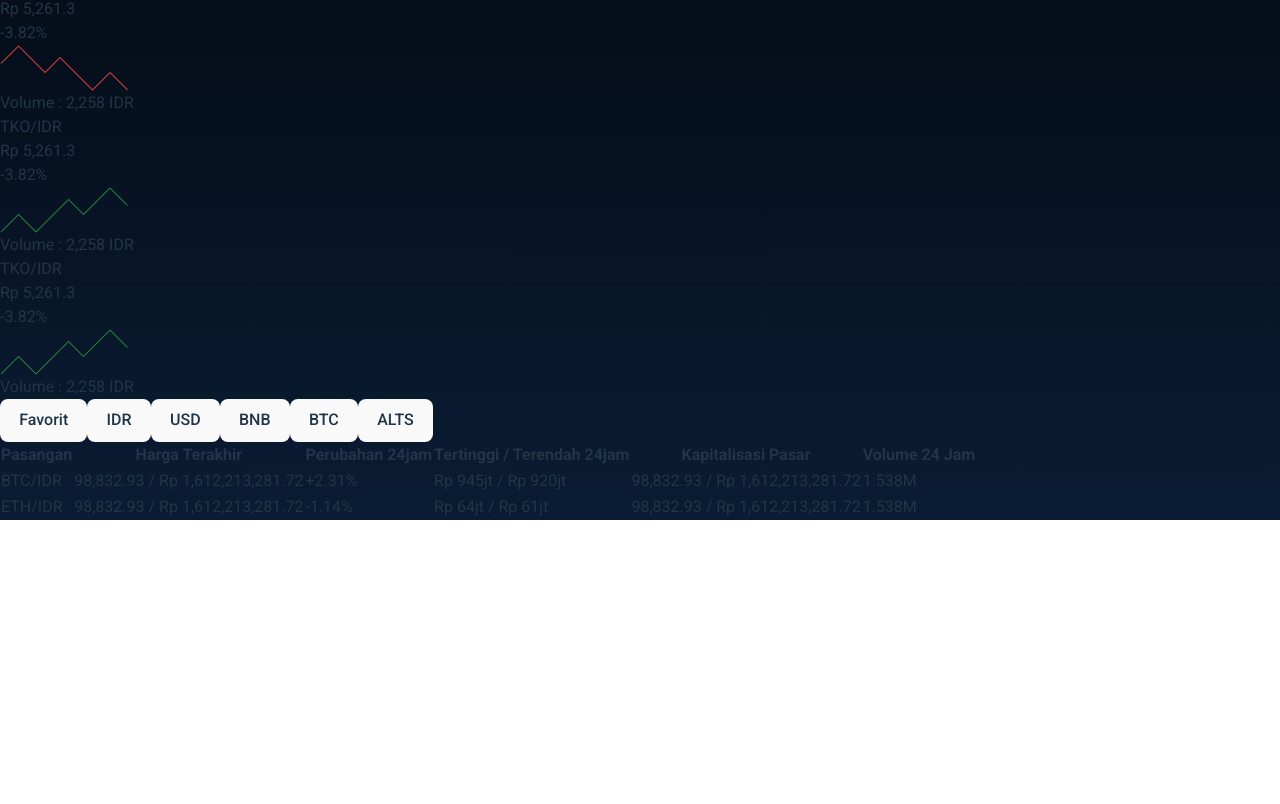
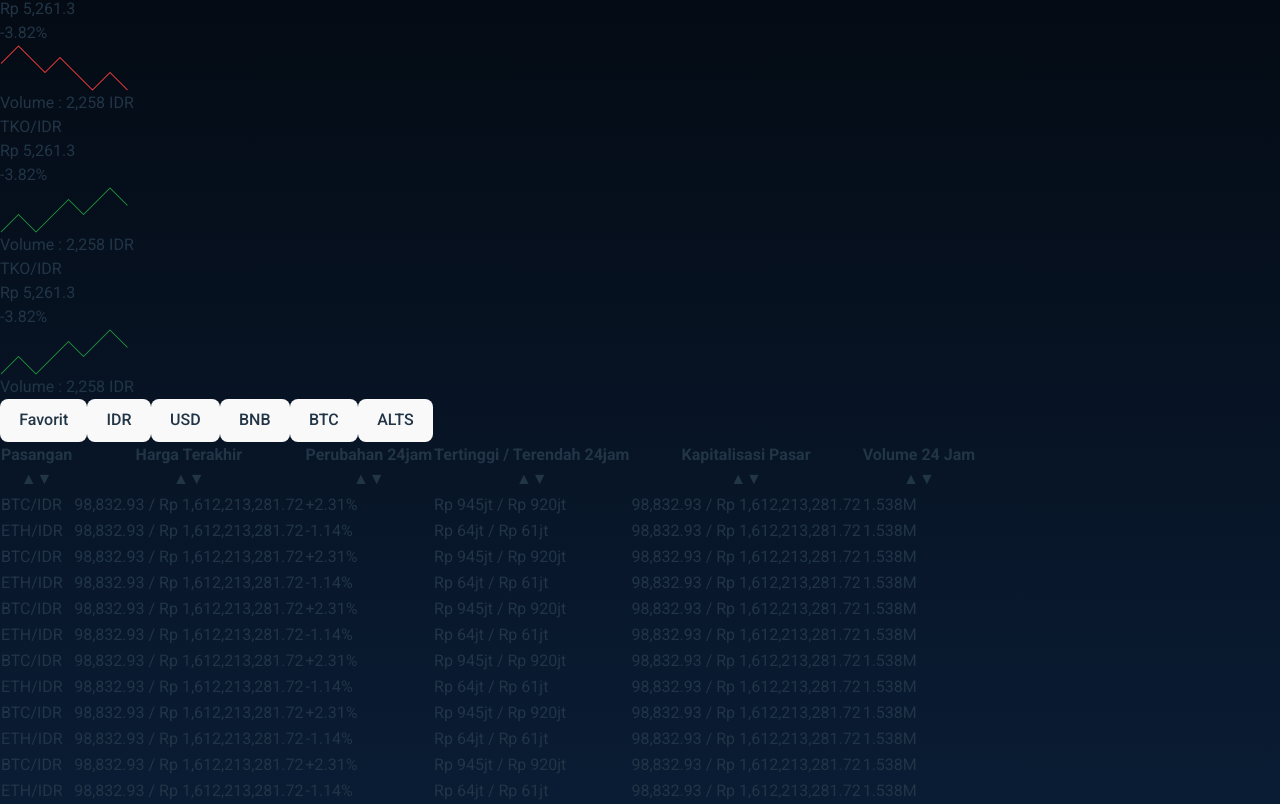
Before and after one commit to ddhewitte/bu-frontend, a React (Vite) app: page / in a window 1280 px wide. Shown: the part 496-1300 px from the top of the page. Before the commit the page ends 1016 px from the top, so only its background shows below. Built offline with nearby package versions, Linux system fonts and the light colour scheme.

Commit message:
finisihing Rate conntent and sorting

```diff
--- a/src/App.jsx
+++ b/src/App.jsx
@@ -23,7 +23,7 @@ function App() {
 
         <Header logo={logo} />
 
-        <main className="px-8 md:px-[100px] mt-[50px]">
+        <main className="px-8 pb-10 md:px-[100px] mt-[50px]">
           <Rate />
           <RateContent activeTab={activeTab}/>
         </main>
--- a/src/pages/RateContent.jsx
+++ b/src/pages/RateContent.jsx
@@ -1,4 +1,4 @@
-export default function RateContent({activeTab}){
+export default function RateContent({ activeTab }) {
     return (
         <>
             <div className="mt-10">
@@ -18,17 +18,111 @@ export default function RateContent({activeTab}){
 
             <div className="overflow-x-auto mt-6">
                 <table className="min-w-full text-left text-sm text-white">
-                <thead className="bg-[#1C2B4A] text-[#ffffff]">
+                    <thead className="bg-none text-white">
                         <tr>
-                    <th className="px-4 py-3">Pasangan</th>
-                    <th className="px-4 py-3">Harga Terakhir</th>
-                    <th className="px-4 py-3">Perubahan 24jam</th>
-                    <th className="px-4 py-3">Tertinggi / Terendah 24jam</th>
-                    <th className="px-4 py-3">Kapitalisasi Pasar</th>
-                    <th className="px-4 py-3">Volume 24 Jam</th>
+                            {[
+                                "Pasangan",
+                                "Harga Terakhir",
+                                "Perubahan 24jam",
+                                "Tertinggi / Terendah 24jam",
+                                "Kapitalisasi Pasar",
+                                "Volume 24 Jam"
+                            ].map((label, idx) => (
+                                <th key={idx} className="px-4 py-3 cursor-pointer">
+                                    <div className="flex items-center gap-1">
+                                        <span>{label}</span>
+                                        <div className="flex flex-col text-xs leading-none text-gray-600">
+                                            <span>▲</span>
+                                            <span>▼</span>
+                                        </div>
+                                    </div>
+                                </th>
+                            ))}
                         </tr>
                     </thead>
-                <tbody className="bg-[#13213F] divide-y divide-[#2E3A59]">
+
+
+                    <tbody className="bg-none divide-y divide-[#2E3A59]">
+                        <tr>
+                            <td className="px-4 py-3">BTC/IDR</td>
+                            <td className="px-4 py-3">98,832.93 / Rp 1,612,213,281.72</td>
+                            <td className="px-4 py-3 text-[#4CAF50]">+2.31%</td>
+                            <td className="px-4 py-3">Rp 945jt / Rp 920jt</td>
+                            <td className="px-4 py-3">98,832.93 / Rp 1,612,213,281.72</td>
+                            <td className="px-4 py-3">1.538M</td>
+                        </tr>
+                        <tr>
+                            <td className="px-4 py-3">ETH/IDR</td>
+                            <td className="px-4 py-3">98,832.93 / Rp 1,612,213,281.72</td>
+                            <td className="px-4 py-3 text-[#FF3B3B]">-1.14%</td>
+                            <td className="px-4 py-3">Rp 64jt / Rp 61jt</td>
+                            <td className="px-4 py-3">98,832.93 / Rp 1,612,213,281.72</td>
+                            <td className="px-4 py-3">1.538M</td>
+                        </tr>
+                        <tr>
+                            <td className="px-4 py-3">BTC/IDR</td>
+                            <td className="px-4 py-3">98,832.93 / Rp 1,612,213,281.72</td>
+                            <td className="px-4 py-3 text-[#4CAF50]">+2.31%</td>
+                            <td className="px-4 py-3">Rp 945jt / Rp 920jt</td>
+                            <td className="px-4 py-3">98,832.93 / Rp 1,612,213,281.72</td>
+                            <td className="px-4 py-3">1.538M</td>
+                        </tr>
+                        <tr>
+                            <td className="px-4 py-3">ETH/IDR</td>
+                            <td className="px-4 py-3">98,832.93 / Rp 1,612,213,281.72</td>
+                            <td className="px-4 py-3 text-[#FF3B3B]">-1.14%</td>
+                            <td className="px-4 py-3">Rp 64jt / Rp 61jt</td>
+                            <td className="px-4 py-3">98,832.93 / Rp 1,612,213,281.72</td>
+                            <td className="px-4 py-3">1.538M</td>
+                        </tr>
+                        <tr>
+                            <td className="px-4 py-3">BTC/IDR</td>
+                            <td className="px-4 py-3">98,832.93 / Rp 1,612,213,281.72</td>
+                            <td className="px-4 py-3 text-[#4CAF50]">+2.31%</td>
+                            <td className="px-4 py-3">Rp 945jt / Rp 920jt</td>
+                            <td className="px-4 py-3">98,832.93 / Rp 1,612,213,281.72</td>
+                            <td className="px-4 py-3">1.538M</td>
+                        </tr>
+                        <tr>
+                            <td className="px-4 py-3">ETH/IDR</td>
+                            <td className="px-4 py-3">98,832.93 / Rp 1,612,213,281.72</td>
+                            <td className="px-4 py-3 text-[#FF3B3B]">-1.14%</td>
+                            <td className="px-4 py-3">Rp 64jt / Rp 61jt</td>
+                            <td className="px-4 py-3">98,832.93 / Rp 1,612,213,281.72</td>
+                            <td className="px-4 py-3">1.538M</td>
+                        </tr>
+                        <tr>
+                            <td className="px-4 py-3">BTC/IDR</td>
+                            <td className="px-4 py-3">98,832.93 / Rp 1,612,213,281.72</td>
+                            <td className="px-4 py-3 text-[#4CAF50]">+2.31%</td>
+                            <td className="px-4 py-3">Rp 945jt / Rp 920jt</td>
+                            <td className="px-4 py-3">98,832.93 / Rp 1,612,213,281.72</td>
+                            <td className="px-4 py-3">1.538M</td>
+                        </tr>
+                        <tr>
+                            <td className="px-4 py-3">ETH/IDR</td>
+                            <td className="px-4 py-3">98,832.93 / Rp 1,612,213,281.72</td>
+                            <td className="px-4 py-3 text-[#FF3B3B]">-1.14%</td>
+                            <td className="px-4 py-3">Rp 64jt / Rp 61jt</td>
+                            <td className="px-4 py-3">98,832.93 / Rp 1,612,213,281.72</td>
+                            <td className="px-4 py-3">1.538M</td>
+                        </tr>
+                        <tr>
+                            <td className="px-4 py-3">BTC/IDR</td>
+                            <td className="px-4 py-3">98,832.93 / Rp 1,612,213,281.72</td>
+                            <td className="px-4 py-3 text-[#4CAF50]">+2.31%</td>
+                            <td className="px-4 py-3">Rp 945jt / Rp 920jt</td>
+                            <td className="px-4 py-3">98,832.93 / Rp 1,612,213,281.72</td>
+                            <td className="px-4 py-3">1.538M</td>
+                        </tr>
+                        <tr>
+                            <td className="px-4 py-3">ETH/IDR</td>
+                            <td className="px-4 py-3">98,832.93 / Rp 1,612,213,281.72</td>
+                            <td className="px-4 py-3 text-[#FF3B3B]">-1.14%</td>
+                            <td className="px-4 py-3">Rp 64jt / Rp 61jt</td>
+                            <td className="px-4 py-3">98,832.93 / Rp 1,612,213,281.72</td>
+                            <td className="px-4 py-3">1.538M</td>
+                        </tr>
                         <tr>
                             <td className="px-4 py-3">BTC/IDR</td>
                             <td className="px-4 py-3">98,832.93 / Rp 1,612,213,281.72</td>
```
Lines whose indentation alone changed are shown as unchanged.
